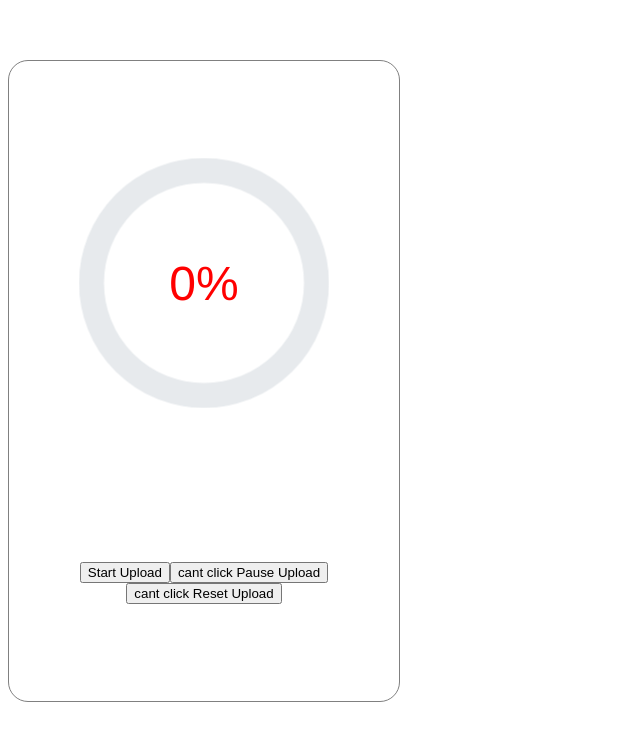
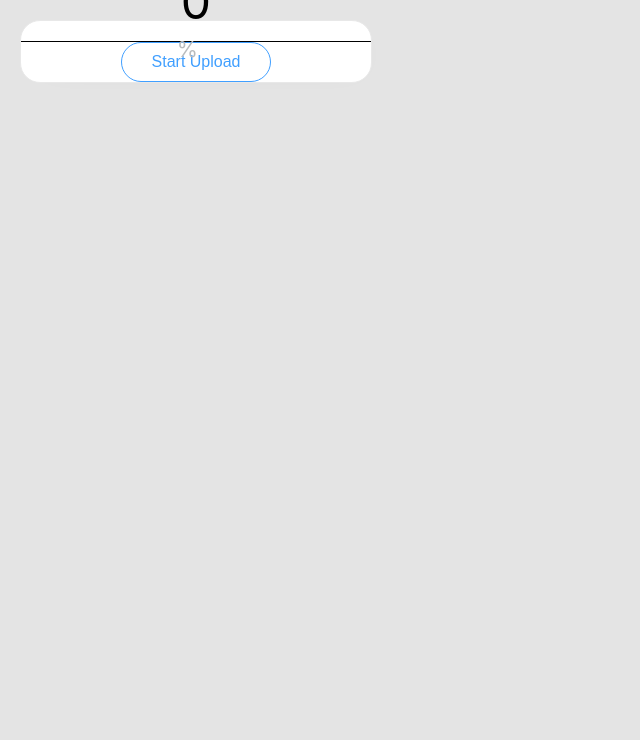
Before and after one commit to nienkedekker/vue-progress-spinner, a Vue app: page / in a window 1280 px wide. Shown: the top 740 px of the page, without its empty margins (0-640 px from the left). Built offline with nearby package versions, Linux system fonts and the light colour scheme.

Commit message:
add mutations and getters to store, add some css

```diff
--- a/src/App.vue
+++ b/src/App.vue
@@ -16,12 +16,14 @@ export default {
 </script>
 
 <style lang="scss">
-#app {
-  font-family: Avenir, Helvetica, Arial, sans-serif;
-  -webkit-font-smoothing: antialiased;
-  -moz-osx-font-smoothing: grayscale;
-  text-align: center;
-  color: #2c3e50;
-  margin-top: 60px;
+body,
+html {
+  background-color: #e4e4e4;
+  width: 100%;
+  height: 100vh;
+  margin: 0;
+  padding: 0;
+  font-family: -apple-system, BlinkMacSystemFont, “Segoe UI”, Roboto, Helvetica,
+    Arial, sans-serif;
 }
 </style>
--- a/src/components/Spinner.vue
+++ b/src/components/Spinner.vue
@@ -1,11 +1,11 @@
 <template>
   <section class="container">
     <div class="wrapper">
+      <div class="progress" v-if="showProgress">
         <svg
           class="spinner"
           viewBox="0 0 100 100"
           xmlns="http://www.w3.org/2000/svg"
-        v-if="!hasFinished"
         >
           <g class="spinnerCircle">
             <circle class="percentageUploaded" cx="50" cy="50" r="45" />
@@ -21,23 +21,40 @@
             ></path>
           </g>
         </svg>
-      <div class="percentageLabel">{{ percentageUploaded }}%</div>
+        <div class="percentageLabel">
+          <span class="percentageLabelUploaded"
+            >{{ percentageUploaded }}
+            <span class="percentageSign">%</span>
+          </span>
+        </div>
+      </div>
+      <div v-if="showFinishedDialog" class="message">
+        🎉 We're done! Get a link here..
+        <button @click="resetUpload">try again</button>
+      </div>
+      <div v-if="showCancelDialog" class="message">
+        Are you sure?
+        <button @click="startUpload">NO Continue</button>
+        <button @click="resetUpload" class="cancelUpload">
+          Yes Cancel
+        </button>
+      </div>
     </div>
     <div class="buttons">
-      <button @click="startUpload">Start Upload</button>
-      <button @click="pauseUpload">
-        <span v-if="!hasStarted || hasFinished">cant click</span>
-        Pause Upload
+      <!-- Show START when hasStarted: false, isPaused: false and hasFinished: false-->
+      <button @click="startUpload" v-if="showStartButton">
+        Start Upload
       </button>
-      <button @click="resetUpload">
-        <span v-if="!hasStarted">cant click</span>
-        Reset Upload
+      <!-- Show CANCEL when hasStarted: true and hasFinished: false-->
+      <button @click="pauseUpload" v-if="showPauseButton">
+        Cancel Upload
       </button>
     </div>
   </section>
 </template>
 
 <script>
+import { mapGetters } from "vuex";
 export default {
   name: "Spinner",
   props: {},
@@ -45,34 +62,40 @@ export default {
     return {
       totalPercentage: 100,
       percentageUploaded: 0,
-      timerInterval: null,
-      hasStarted: false,
-      hasFinished: false
+      timerInterval: null
     };
   },
   methods: {
     startUpload() {
-      this.hasStarted = true;
+      this.$store.commit("start_upload");
       this.timerInterval = setInterval(() => {
         if (this.percentageUploaded < this.totalPercentage) {
           this.percentageUploaded++;
         }
         if (this.percentageUploaded === this.totalPercentage) {
-          this.hasFinished = true;
+          this.$store.commit("finish_upload");
           clearInterval(this.timerInterval);
         }
       }, 100);
     },
     pauseUpload() {
+      this.$store.commit("pause_upload");
       clearInterval(this.timerInterval);
     },
     resetUpload() {
+      this.$store.commit("reset_upload");
+      this.percentageUploaded = 0;
       clearInterval(this.timerInterval);
-      this.hasStarted = false;
-      this.percentageUploaded = 0;
     }
   },
   computed: {
+    ...mapGetters([
+      "showProgress",
+      "showCancelDialog",
+      "showFinishedDialog",
+      "showStartButton",
+      "showPauseButton"
+    ]),
     percentageRemaining() {
       return this.totalPercentage - this.percentageUploaded;
     },
@@ -88,21 +111,23 @@ export default {
 
 <style scoped lang="scss">
 .container {
-  border: 1px solid grey;
-  padding: 20px;
+  border: 1px solid #e8e8e8;
+  // padding: 20px;
+  margin: 20px;
   background: #fff;
   border-radius: 20px;
-  height: 600px;
+  // height: 400px;
   width: 350px;
   display: flex;
   flex-direction: column;
-  justify-content: space-around;
+  // justify-content: space-around;
   align-items: center;
+  box-shadow: 6px 3px 29px -24px rgba(0, 0, 0, 0.15);
 }
 
 .wrapper {
-  width: 250px;
-  height: 250px;
+  /*width: 250px;*/
+  /*height: 250px;*/
   position: relative;
 }
 
@@ -112,16 +137,28 @@ export default {
 }
 
 .percentageLabel {
-  color: red;
   position: absolute;
-  top: 0;
-  left: 0;
+  top: 50%;
+  left: 50%;
+  transform: translate(-50%, -50%);
   display: flex;
   align-items: center;
   justify-content: center;
+}
+
+.percentageLabelUploaded {
+  color: #000;
   font-size: 48px;
-  width: 250px;
-  height: 250px;
+}
+
+.percentageSign {
+  color: #b8bbbd;
+  font-size: 0.45em;
+  vertical-align: top;
+  display: inline-block;
+  position: relative;
+  margin-left: -4px;
+  top: 5px;
 }
 
 .percentageUploaded {
@@ -138,6 +175,14 @@ export default {
   animation: rotateSpinner 2s linear infinite;
 }
 
+.message {
+  font-size: 4em;
+
+  p {
+    font-size: 16px;
+  }
+}
+
 @keyframes rotateSpinner {
   0% {
     transform: rotate(0deg);
@@ -147,4 +192,35 @@ export default {
     transform: rotate(360deg);
   }
 }
+
+.buttons {
+  width: 100%;
+  border-top: 1px solid black;
+  display: flex;
+  justify-content: space-around;
+  button {
+    border: 1px solid #409fff;
+    color: #409fff;
+    font-size: 1em;
+    cursor: pointer;
+    background: white;
+    padding: 10px 30px;
+    border-radius: 20px;
+
+    &:hover {
+      color: blue;
+      border-color: blue;
+    }
+  }
+
+  .cancelUpload {
+    background: #409fff;
+    color: white;
+
+    &:hover {
+      color: white;
+      background: blue;
+    }
+  }
+}
 </style>
--- a/src/store/index.js
+++ b/src/store/index.js
@@ -4,8 +4,40 @@ import Vuex from "vuex";
 Vue.use(Vuex);
 
 export default new Vuex.Store({
-  state: {},
-  mutations: {},
-  actions: {},
+  state: {
+    hasStarted: false,
+    hasFinished: false,
+    isPaused: false,
+    percentageUploaded: 0
+  },
+  mutations: {
+    start_upload(state) {
+      state.hasStarted = true;
+      state.isPaused = false;
+    },
+    pause_upload(state) {
+      state.isPaused = true;
+    },
+    finish_upload(state) {
+      state.hasFinished = true;
+    },
+    reset_upload(state) {
+      state.hasFinished = false;
+      state.hasStarted = false;
+      state.hasFinished = false;
+      state.isPaused = false;
+      state.percentageUploaded = 0;
+    }
+  },
+  getters: {
+    showProgress: state => !state.hasFinished,
+    showCancelDialog: state => state.isPaused,
+    showFinishedDialog: state => state.hasFinished,
+    percentageUploaded: state => state.percentageUploaded,
+    showStartButton: state =>
+      !state.hasStarted && !state.isPaused && !state.hasFinished,
+    showPauseButton: state =>
+      state.hasStarted && !state.hasFinished && !state.isPaused
+  },
   modules: {}
 });
```
Also changed, not shown: src/components/Progress.vue (added), src/components/ProgressVisual.vue (deleted). Lines whose indentation alone changed are shown as unchanged.
